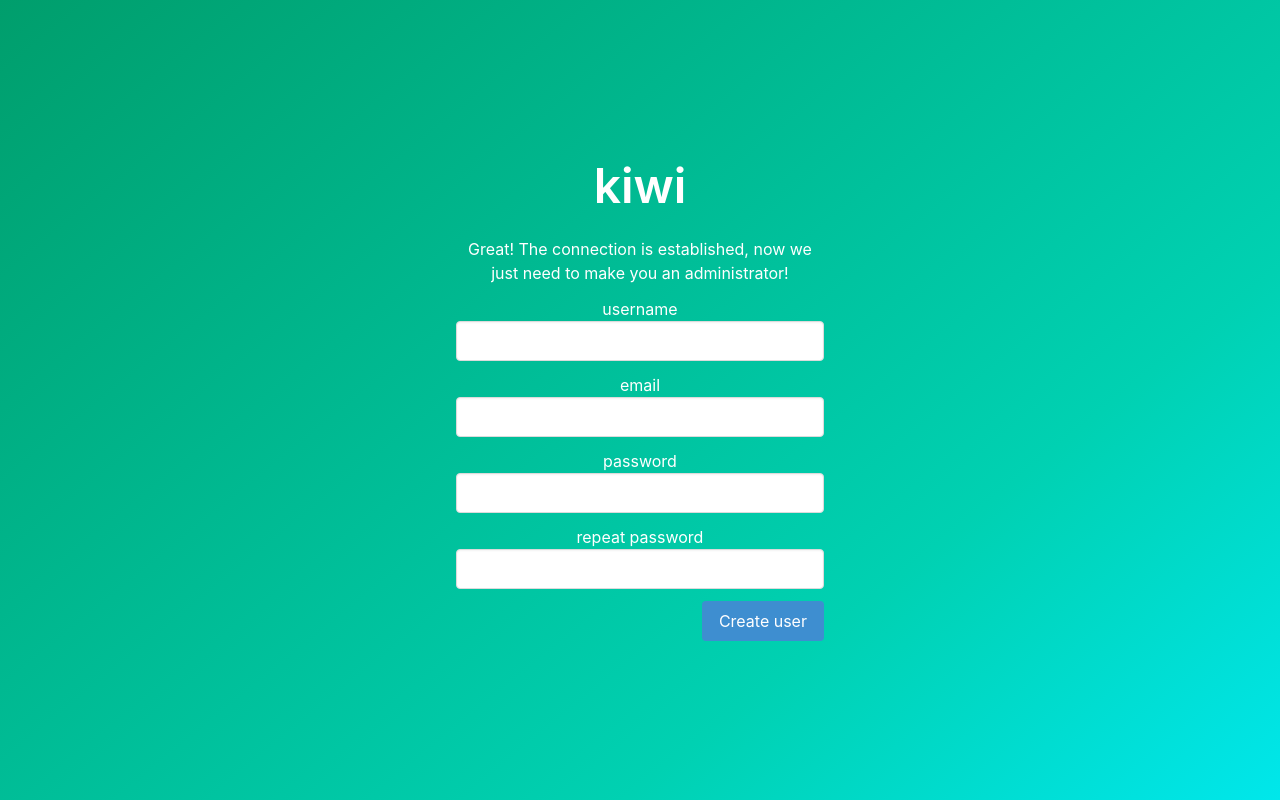
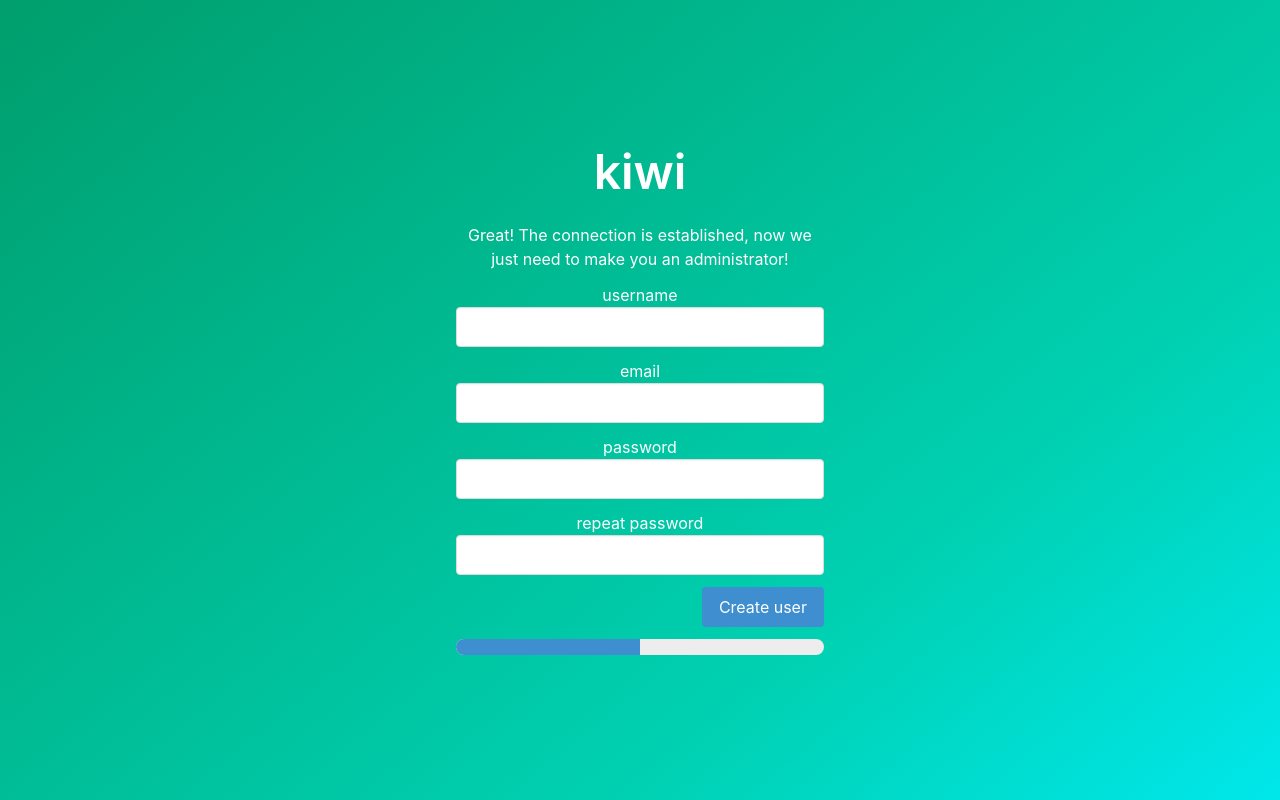
Before and after one commit to jakobjohansson/kiwi, a PHP site: page /user in a window 1280 px wide. Run offline with PHP 8.4, Linux system fonts and the light colour scheme; some libraries are stand-ins or nearby versions.

Commit message:
show a progress bar when installing

```diff
--- a/Install/views/connection.view.php
+++ b/Install/views/connection.view.php
@@ -51,7 +51,10 @@
                 </div>
             </div>
 
+            <div class="field">
+                <progress class="progress is-info" value="25" max="100">25%</progress>
+            </div>
+
         </form>
-
     </div>
 </div>
--- a/Install/views/success.view.php
+++ b/Install/views/success.view.php
@@ -9,5 +9,8 @@
             <a href="/remove" class="button is-info">Finish install</a>
         </p>
 
+        <div class="field">
+            <progress class="progress is-info" value="75" max="100">75%</progress>
+        </div>
     </div>
 </div>
--- a/Install/views/user.view.php
+++ b/Install/views/user.view.php
@@ -48,6 +48,10 @@
                 </div>
             </div>
 
+            <div class="field">
+                <progress class="progress is-info" value="50" max="100">50%</progress>
+            </div>
+
         </form>
 
     </div>
```
Lines whose indentation alone changed are shown as unchanged.
